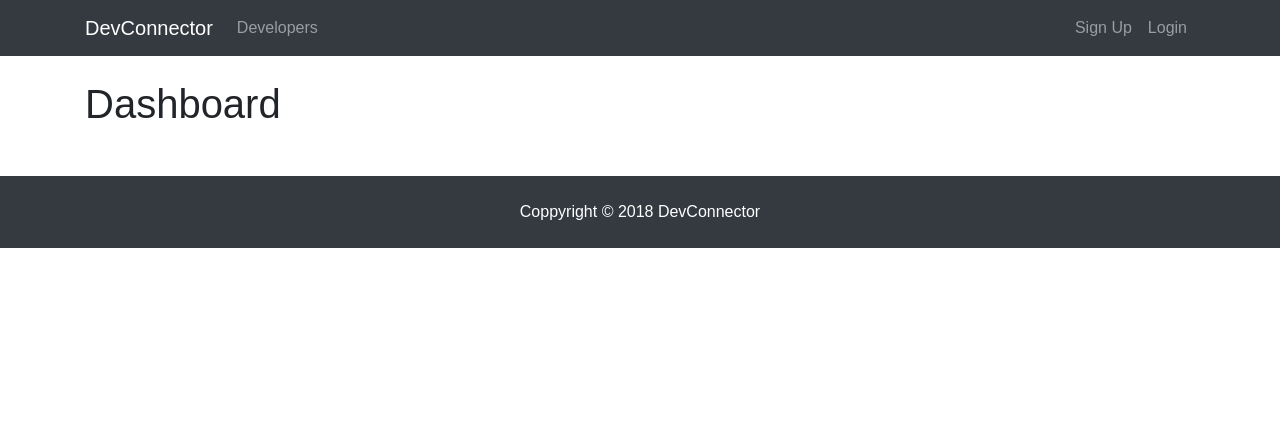
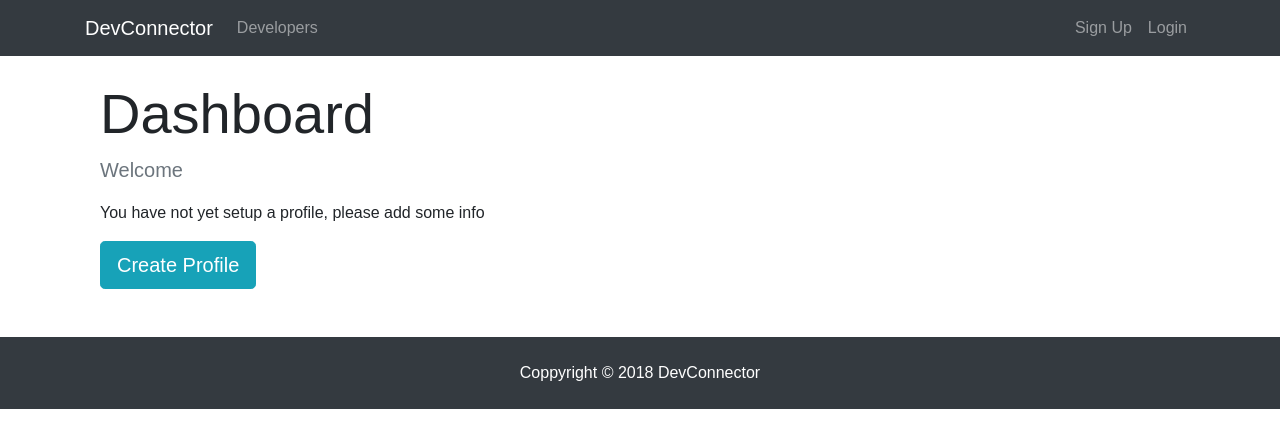
Before and after one commit to dzonib/devcon, a React (Create React App) app in the folder client/: page /dashboard in a window 1280 px wide. Shown: the top 448 px of the page. Built offline with nearby package versions, Linux system fonts and the light colour scheme; no server answers.

Commit message:
worked on dashboard page

```diff
--- a/client/src/App.js
+++ b/client/src/App.js
@@ -14,7 +14,6 @@
 import './App.css'
 import Dashboard from './components/Dashboard/Dashboard'
 import { clearCurrentProfile } from './redux/actions/profileActions';
-
 
 
 // not gona deleate from ls anymore when refreshed
@@ -35,7 +34,7 @@
 		// clear current profile
 		store.dispatch(clearCurrentProfile())
 		// redirect to login
-		window.location.href = '/login'
+		window.location.href = '/'
 	}
 }
 
--- a/client/src/components/Dashboard/Dashboard.js
+++ b/client/src/components/Dashboard/Dashboard.js
@@ -1,6 +1,8 @@
-import React, {Component} from 'react';
+import React, {Component} from 'react'
+import {Link} from 'react-router-dom'
 import {connect} from 'react-redux'
 import {getCurrentProfile} from '../../redux/actions/profileActions'
+import Spinner from '../common/Spinner'
 
 class Dashboard extends Component {
 
@@ -9,12 +11,48 @@
   }
 
   render() {
+
+    const {user} = this.props.auth
+    const {profile, loading} = this.props.profile
+
+    let dashboardContent;
+
+    if (profile === null || loading === true) {
+      dashboardContent = <Spinner />
+    } else {
+      if (Object.keys(profile).length > 0) {
+        dashboardContent = <h4>TODO: Display Profile</h4>
+      } else {
+        // user is logged in but has no profile
+        dashboardContent = (
+          <div>
+            <p className="lead text-muted">Welcome {user.name}</p>
+            <p>You have not yet setup a profile, please add some info</p>
+            <Link to="/create-profile" className="btn btn-lg btn-info">
+              Create Profile
+            </Link>
+          </div>
+        )
+      }
+    }
     return (
-      <div>
-        <h1>Dashboard</h1>
+      <div className="dashboard">
+        <div className="container">
+          <div className="row"><div className="col-md-12">
+            <h1 className="display-4">Dashboard</h1>
+            {dashboardContent}
+          </div></div>
+        </div>
       </div>
     )
   }
 }
 
-export default connect(null, {getCurrentProfile})(Dashboard)
+
+const mapStateToProps = state => {
+  return {
+    profile: state.profile,
+    auth: state.auth
+  }
+}
+export default connect(mapStateToProps, {getCurrentProfile})(Dashboard)
--- /dev/null
+++ b/client/src/components/common/Spinner.js
@@ -0,0 +1,18 @@
+import React from 'react'
+import spinner from './spinner.gif'
+
+const Spinner = () => {
+  return <div>
+    <img
+      src={spinner}
+      alt="Loading..."
+      style={{
+        width: '200px',
+        margin: 'auto',
+        display: 'block'
+      }}
+    />
+  </div>
+}
+
+export default Spinner
--- a/client/src/redux/actions/profileActions.js
+++ b/client/src/redux/actions/profileActions.js
@@ -1,6 +1,6 @@
 import axios from 'axios'
 
-import {GET_PROFILE, PROFILE_LOADING, GET_ERRORS, CLEAR_CURRENT_PROFILE} from '../actions/types'
+import {GET_PROFILE, PROFILE_LOADING, CLEAR_CURRENT_PROFILE} from '../actions/types'
 
 // get current profile
 
```
Also changed, not shown: client/src/components/common/spinner.gif (added).
